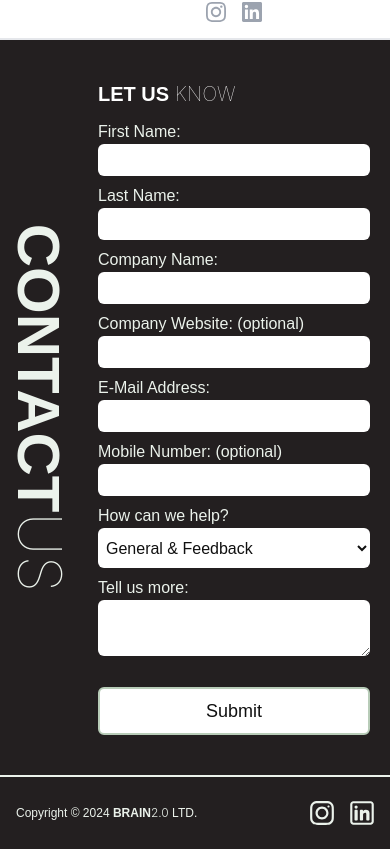
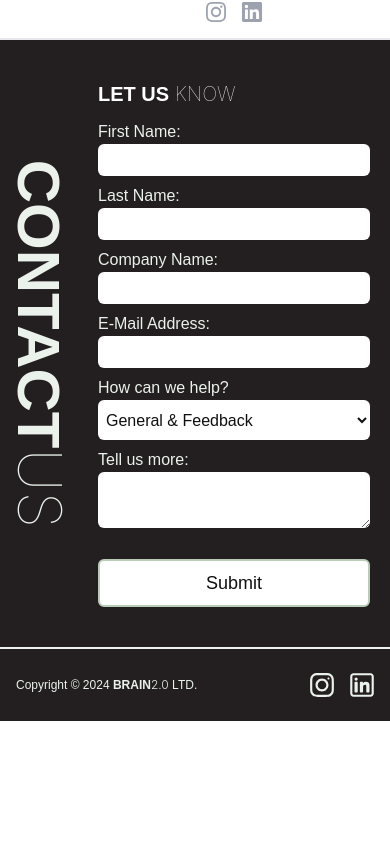
Before and after one commit to karimfawaz/brainTwoPoint0-website, a Next.js app: page / in a window 390 px wide. Shown: the part 2285-3134 px from the top of the page. After the commit the page ends 3006 px from the top, so only its background shows below. Built offline with nearby package versions, Linux system fonts and the light colour scheme; a web font is replaced by a local one.

Commit message:
revert form optimisation due to form submission errors

```diff
--- a/src/app/components/form.tsx
+++ b/src/app/components/form.tsx
@@ -1,69 +1,95 @@
-import React from 'react';
-
-type InputFieldProps = {
-    id: string;
-    label: string;
-    type?: string;
-    className?: string;
-    required?: boolean;
-    isOptional?: boolean;
-};
-
-const InputField = ({
-    id,
-    label,
-    type = "text",
-    className = "",
-    required = false,
-    isOptional = false,
-}: InputFieldProps) => (
-    <div className={`mb-2 md:mb-4 w-full ${className}`}>
-        <label htmlFor={id} className="text-[var(--light)] font-light">
-            {label} {isOptional && "(optional)"}
-        </label>
-        <input
-            id={id}
-            type={type}
-            required={required}
-            className="w-full bg-white rounded-md p-1 md:p-2 focus:outline-none focus:ring-1 ring-[var(--teal)] font-light text-[var(--black)]"
-        />
-    </div>
-);
+import React from 'react'
 
 export default function Form() {
     return (
         <form data-netlify="true" netlify-honeypot="bot-field" name="contact" method="POST" action="/">
-            <p className="hidden">
-                <label>Don&rsquo;t fill this out if you&rsquo;re human: <input name="bot-field" /></label>
-            </p>
+            <p className="hidden"><label>Don&rsquo;t fill this out if you&rsquo;re human: <input name="bot-field" /></label></p>
             <input type="hidden" name="form-name" value="contact" />
             <div className="md:flex md:flex-row w-full md:justify-between md:space-x-4">
-                <InputField id="firstName" label="First Name:" required />
-                <InputField id="lastName" label="Last Name:" required />
+                <div className="mb-2 md:mb-4 md:w-1/2">
+                    <label htmlFor="firstName" className="text-[var(--light)] font-light ">
+                        First Name:
+                    </label>
+                    <input
+                        required
+                        type="text"
+                        name="firstName"
+                        className="w-full bg-white rounded-md p-1 md:p-2 focus:outline-none focus:ring-1 ring-[var(--teal)] font-light text-[var(--black)]"
+                    />
+                </div>
+
+                <div className="mb-2 md:mb-4 md:w-1/2">
+                    <label htmlFor="lastName" className="text-[var(--light)] font-light ">
+                        Last Name:
+                    </label>
+                    <input required type="text" name="lastName" className="w-full bg-white rounded-md p-1 md:p-2 focus:outline-none focus:ring-1 ring-[var(--teal)] font-light text-[var(--black)]" />
+                </div>
             </div>
+
+
+
             <div className="md:flex md:flex-row w-full md:justify-between md:space-x-4">
-                <InputField id="companyName" label="Company Name:" required />
-                <InputField id="companyWebsite" label="Company Website:" isOptional />
+
+                <div className="mb-2 md:mb-4 md:w-1/2">
+                    <label htmlFor="companyName" className="text-[var(--light)] font-light ">
+                        Company Name:
+                    </label>
+                    <input required type="text" name="companyName" className="w-full bg-white rounded-md p-1 md:p-2 focus:outline-none focus:ring-1 ring-[var(--teal)] font-light text-[var(--black)]" />
+                </div>
+
+
+                <div className="hidden md:w-1/2 md:block mb-2 md:mb-4">
+                    <label htmlFor="companyWebsite" className="text-[var(--light)] font-light ">
+                        Company Website (optional):
+                    </label>
+                    <input
+                        type="url"
+                        name="companyWebsite"
+                        className="w-full bg-white rounded-md p-1 md:p-2 focus:outline-none focus:ring-1 ring-[var(--teal)] font-light text-[var(--black)]"
+                    />
+                </div>
             </div>
+
+
             <div className="md:flex md:flex-row w-full md:justify-between md:space-x-4">
-                <InputField id="email" label="E-Mail Address:" type="email" required />
-                <InputField id="mobile" label="Mobile Number:" isOptional />
+                <div className="mb-2 md:mb-4 md:w-1/2">
+                    <label htmlFor="email" className="text-[var(--light)] font-light ">
+                        E-Mail Address:
+                    </label>
+                    <input
+                        required
+                        type="email"
+                        name="email"
+                        className="w-full bg-white rounded-md p-1 md:p-2 focus:outline-none focus:ring-1 ring-[var(--teal)] font-light text-[var(--black)]"
+                    />
+                </div>
+
+
+                <div className="hidden md:block mb-2 md:mb-4 md:w-1/2">
+                    <label htmlFor="mobile" className="text-[var(--light)] font-light ">
+                        Mobile Number (optional):
+                    </label>
+                    <input type="text" name="mobile" className="w-full bg-white rounded-md p-1 md:p-2 focus:outline-none focus:ring-1 ring-[var(--teal)] font-light text-[var(--black)]" />
+                </div>
             </div>
+
             <div className="mb-2 md:mb-4">
-                <label htmlFor="helpType" className="text-[var(--light)] font-light">
+                <label htmlFor="helpType" className="text-[var(--light)] font-light ">
                     How can we help?
                 </label>
                 <select
                     required
                     name="helpType"
-                    className="w-full h-10 bg-white rounded-md p-1 md:p-2 focus:outline-none focus:ring-1 ring-[var(--teal)] font-light text-[var(--black)]"
+                    className="w-full h-10 bg-white rounded-md p-1 md:p-2 focus:outline-none focus:ring-1 ring-[var(--teal)] font-light text-[var(--black)] "
                 >
                     <option value="General & Feedback">General & Feedback</option>
-                    <option value="FREELANCE2.0">FREELANCE2.0</option>
-                    <option value="PLAYBACK">PLAYBACK</option>
+                    <option value="Freelance2.0">Freelance 2.0</option>
+
                 </select>
             </div>
-            <label htmlFor="tellUsMore" className="text-[var(--light)] font-light">
+
+
+            <label htmlFor="tellUsMore" className="text-[var(--light)] font-light  ">
                 Tell us more:
             </label>
             <textarea
@@ -74,5 +100,5 @@ export default function Form() {
                 Submit
             </button>
         </form>
-    );
+    )
 }
```
